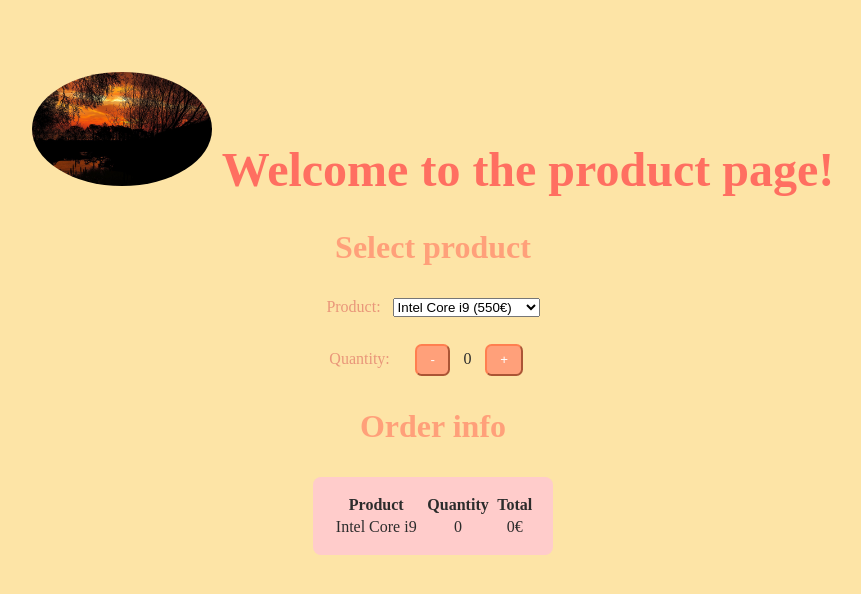
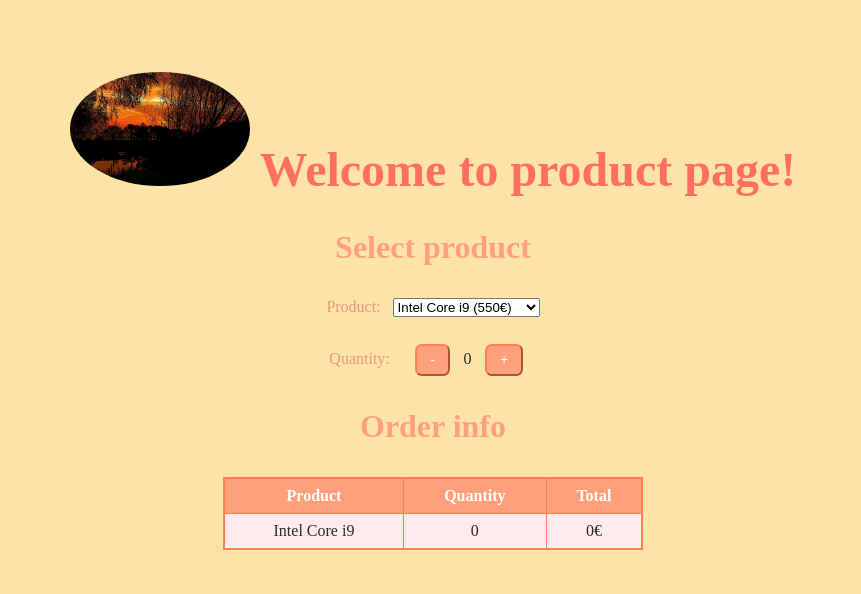
Before and after one commit to alkubaisiothman/component-and-open-data, a React (Vite) app: page / in a window 1280 px wide. Shown: the top 594 px of the page, without its empty margins (207-1068 px from the left). Built offline with nearby package versions, Linux system fonts and the light colour scheme.

Commit message:
pieniä muutoksia -App.jsx titlen muutos -Css taulukon muutokset

```diff
--- a/src/App.jsx
+++ b/src/App.jsx
@@ -5,7 +5,7 @@ import OrderForm from './OrderForm';
 function App() {
     return (
         <>
-            <ComponentUI image="/sunset.jpg" title="Welcome to the product page!" />
+            <ComponentUI image="/sunset.jpg" title="Welcome to  product page!" />
             <OrderForm />
         </>
     );
--- a/src/index.css
+++ b/src/index.css
@@ -1,4 +1,4 @@
-#componentImage{
+#componentImage {
   height: auto;
   max-width: 15%;
   margin-right: 10px;
@@ -19,16 +19,18 @@ div, body {
 
 #styling {
   margin: auto;
-  width: 20%;
+  width: 35%;
   background-color: #ffcccb;
   padding: 1em;
   border-radius: 8px;
+  border: 2px solid #ff7f50;
 }
 
 h3 {
   font-size: 2em;
   color: #ffa07a;
 }
+
 
 label {
   padding-right: 0.5em;
@@ -50,3 +52,26 @@ button {
 button:hover {
   background-color: #ff6347;
 }
+
+table {
+  width: 100%;
+  border-collapse: collapse;
+  margin: 1em 0;
+  background-color: #fff;
+}
+
+table th, table td {
+  border: 1px solid #ff7f50;
+  padding: 0.5em;
+  text-align: center;
+  color: #2c2c2c;
+}
+
+table th {
+  background-color: #ffa07a;
+  color: #fff;
+}
+
+table td {
+  background-color: #ffebeb;
+}
```
